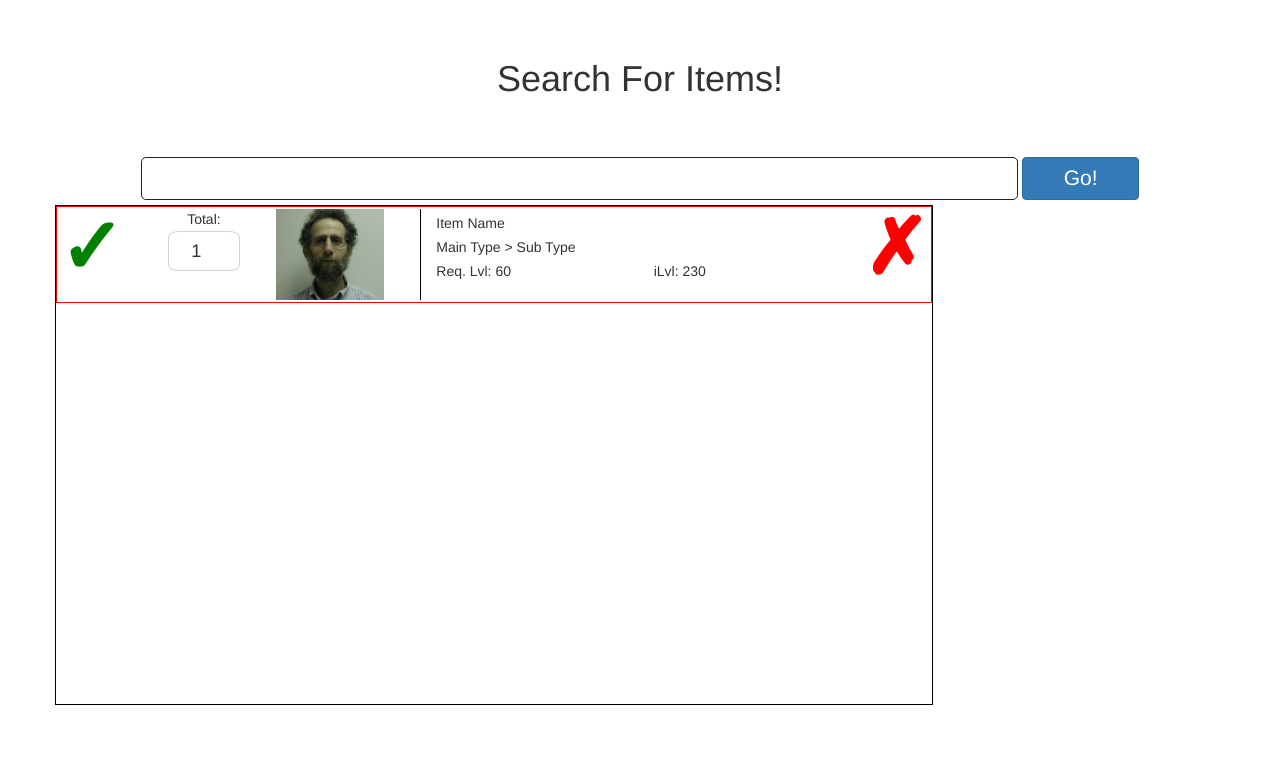
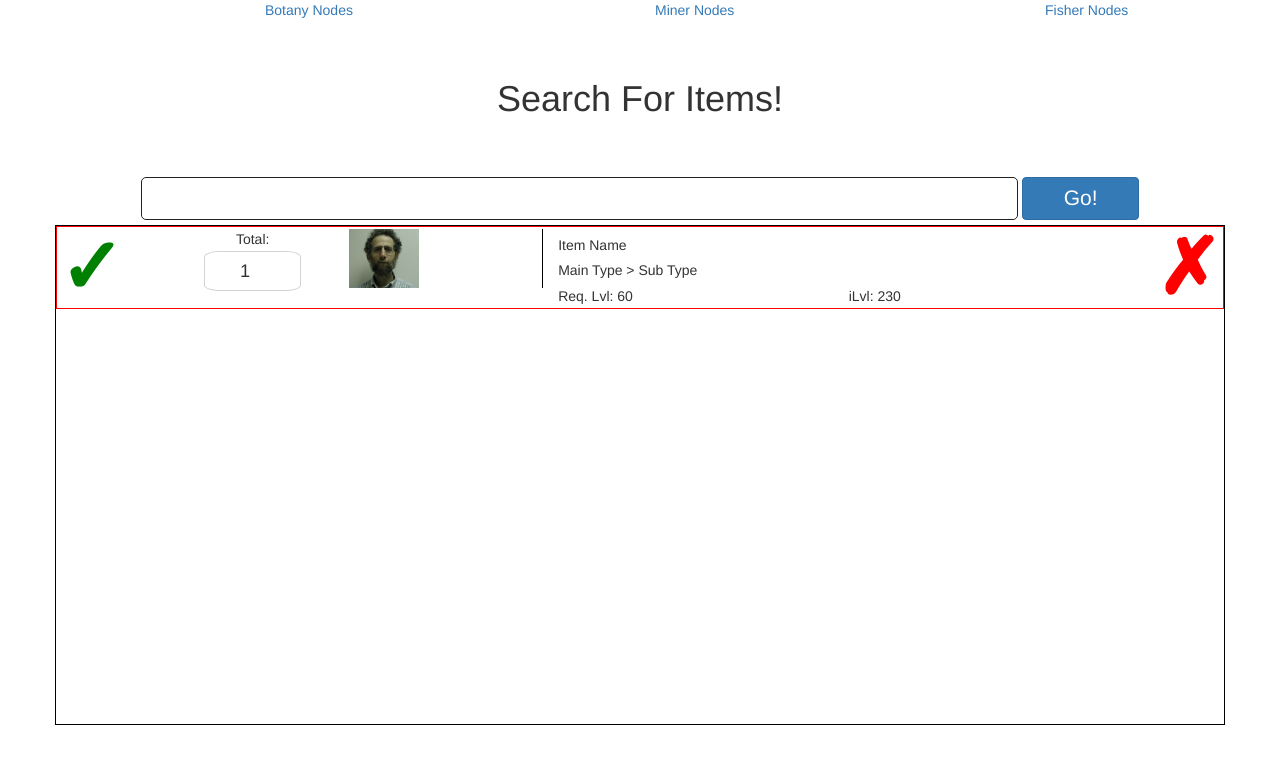
Before and after one commit to ChristianNguyendinh/ffxiv_companion, a Django app: page /items/ in a window 1280 px wide. Shown: the top 764 px of the page. Run offline with Django 3.2, Linux system fonts and the light colour scheme; data that the repository does not hold is empty; some libraries are stand-ins or nearby versions.

Commit message:
just use links for now until we put in new icons for gathering nodes

```diff
--- a/item_companion/static/item_companion/css/searchbar.css
+++ b/item_companion/static/item_companion/css/searchbar.css
@@ -52,7 +52,8 @@ html, body {
 }
 
 .item-img {
-    width: 75%;
+    width: 55%;
+    max-width: 70px;
 }
 
 .item-info {
--- a/item_companion/templates/item_companion/home.html
+++ b/item_companion/templates/item_companion/home.html
@@ -12,11 +12,22 @@
 
 {% block content %}
     <div class="container">
-        <div class=row>
+        <div class="row">
+            <div class="col-xs-2 col-xs-offset-2">
+                <a href="https://ffxiv.consolegameswiki.com/wiki/Botanist_Node_Locations" target="_blank">Botany Nodes</a>
+            </div>
+            <div class="col-xs-2 col-xs-offset-2">
+                <a href="https://ffxiv.consolegameswiki.com/wiki/Mining_Node_Locations" target="_blank">Miner Nodes</a>
+            </div>
+            <div class="col-xs-2 col-xs-offset-2">
+                <a href="https://ffxiv.consolegameswiki.com/wiki/Fishing_Locations" target="_blank">Fisher Nodes</a>
+            </div>
+        </div>
+        <div class="row">
             {% include "item_companion/searchbar.html" with title="Search For Items!" function="myFunc" %}
         </div>
         <div class="row items-box-div">
-            <div class="col-xs-9 items-box">
+            <div class="col-xs-12 items-box">
 
                 <div class="row item-row">
 
```
Also changed, not shown: README.md.
